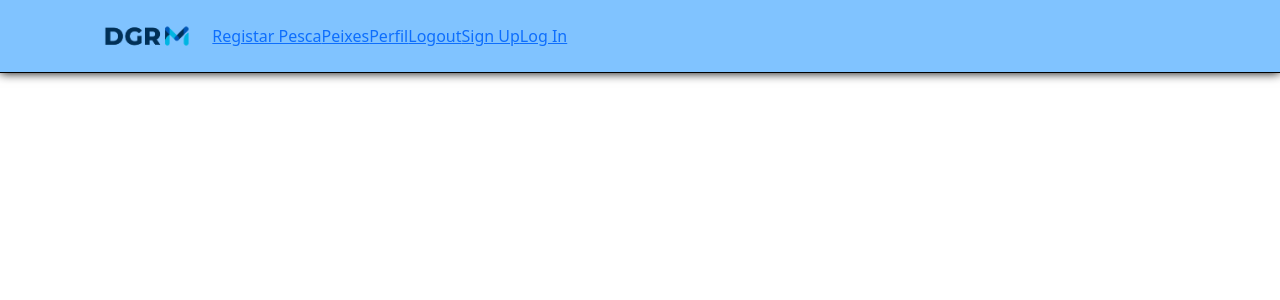
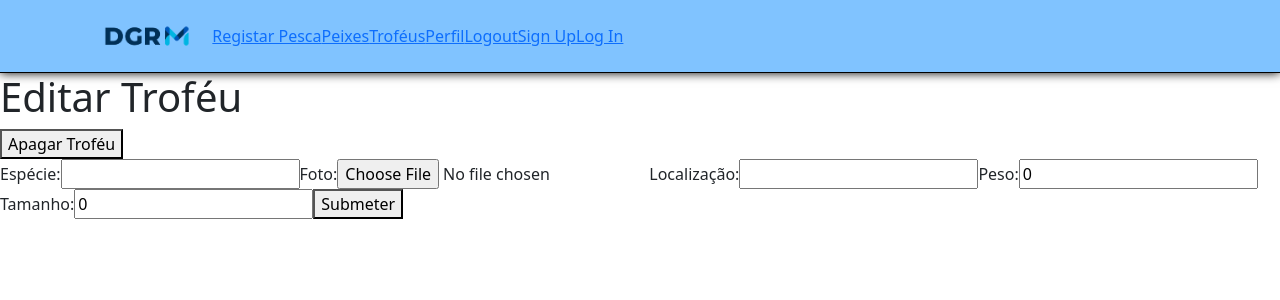
Before and after one commit to PrPedrosa/Project_3_Ironhack, a React (Create React App) app: page /edit/fish/1 in a window 1280 px wide. Shown: the top 300 px of the page. Built offline with nearby package versions, Linux system fonts and the light colour scheme; no server answers.

Commit message:
adds create, edit and delete fish and user fishes page

```diff
--- a/src/App.js
+++ b/src/App.js
@@ -11,6 +11,9 @@ import Private from './components/Private';
 import AnonUser from './components/AnonUser';
 import EditFisheryForm from './pages/EditFisheryForm';
 import EditUserForm from './pages/EditUserForm';
+import AddFishForm from './pages/AddFishForm';
+import EditFishForm from './pages/EditFishForm';
+import UserFishes from './pages/UserFishes';
 
 function App() {
   return (
@@ -40,8 +43,11 @@ function App() {
           </Private>
         }/>
 
-        <Route path='/edit/user' element={<EditUserForm/>}/>
+        <Route path='/edit/user/' element={<EditUserForm/>}/>
         <Route path='/fishes' element={<Fishes/>}/>
+        <Route path='/userfishes' element={<UserFishes/>}/>
+        <Route path='/add/fish/' element={<AddFishForm/>}/>
+        <Route path='/edit/fish/:fishId' element={<EditFishForm/>}/>
       </Routes>
     </div>
   );
--- a/src/components/NavBar.jsx
+++ b/src/components/NavBar.jsx
@@ -26,6 +26,7 @@ function NavBar() {
           <Nav className="me-auto">
             <NavLink to="/add/fishery">Registar Pesca</NavLink>
             <NavLink to="/fishes">Peixes</NavLink>
+            <NavLink to="/userfishes">Troféus</NavLink>
             <NavLink to="/profile">Perfil</NavLink>
             <NavLink to="/" onClick={logout}>Logout</NavLink>
             {user && <p>Olá {user.name}</p>}
--- /dev/null
+++ b/src/pages/AddFishForm.jsx
@@ -0,0 +1,87 @@
+import {useState, useEffect, useContext} from 'react'
+import axios from "axios"
+import {AuthContext} from '../contexts/auth.context';
+import {useNavigate, useParams} from "react-router-dom"
+
+function AddFishForm() {
+    const {user} = useContext(AuthContext)
+
+    const [commonName, setCommonName] = useState("")
+    const [image, setImage] = useState("")
+    const [areaFound, setAreaFound] = useState("")
+    const [weight, setWeight] = useState(0)
+    const [length, setLength] = useState(0)
+    const [loading, setLoading] = useState(false);
+
+    const handleCommonName = (e) => setCommonName(e.target.value)
+    const handleAreaFound = (e) => setAreaFound(e.target.value)
+    const handleWeight = (e) => setWeight(+(e.target.value))
+    const handleLength = (e) => setLength(+(e.target.value))
+    const handleUpload = async (e) => {
+        try {
+          setLoading(true);
+
+          //formData === enctype=multipart/formdata
+          const uploadData = new FormData();
+
+          //add the file to the formData
+          uploadData.append('image', e.target.files[0]);
+
+          //send the file to our api
+          const response = await axios.post(`${process.env.REACT_APP_API_URL}/upload`, uploadData);
+
+          console.log(response.data.fileUrl);
+          setImage(response.data.fileUrl);
+          setLoading(false);
+        } catch (error) {
+          console.log(error);
+          setLoading(false);
+        }
+    };
+    const navigate = useNavigate()
+    const handleSubmit = async (e) => {
+        e.preventDefault()
+        try {
+            const newFish = await axios.post(`${process.env.REACT_APP_API_URL}/userfishes`, {commonName, image, areaFound, weight, length, userId: user._id})
+            console.log(newFish)
+
+            setCommonName("")
+            setImage("")
+            setWeight(0)
+            setAreaFound("")
+            setLength(0)
+
+            navigate("/profile")
+        } catch (error) {
+            console.log(error)
+        }
+    }
+
+  return (
+    <div>
+    <form onSubmit={handleSubmit}>
+        <label htmlFor="commonName">Espécie:</label>
+        <input type="text" name='commonName' id='commonName' value={commonName} onChange={handleCommonName}/>
+
+        <label htmlFor="image">Foto:</label>
+        {image && <img src={image} alt="current"/>}
+        <input type="file" name='image' id='image' onChange={handleUpload}/>
+
+        <label htmlFor="areaFound">Localização:</label>
+        <input type="text" name='areaFound' id='areaFound' value={areaFound} onChange={handleAreaFound}/>
+
+        <label htmlFor="weight">Peso:</label>
+        <input type="number" name='weight' id='weight' value={weight} onChange={handleWeight}/>
+
+        <label htmlFor="length">Tamanho:</label>
+        <input type="number" name='length' id='length' value={length} onChange={handleLength}/>
+
+        {!loading ? <button type="submit">Submeter</button> : <p>A carregar imagem...</p>}
+    </form>
+
+
+    </div>
+  )
+}
+
+export default AddFishForm
--- /dev/null
+++ b/src/pages/EditFishForm.jsx
@@ -0,0 +1,118 @@
+import {useState, useEffect, useContext} from 'react'
+import axios from "axios"
+import {AuthContext} from '../contexts/auth.context';
+import {useNavigate, useParams} from "react-router-dom"
+
+function EditFishForm() {
+    const {user} = useContext(AuthContext)
+    const {fishId} = useParams()
+
+    const [commonName, setCommonName] = useState("")
+    const [image, setImage] = useState("")
+    const [areaFound, setAreaFound] = useState("")
+    const [weight, setWeight] = useState(0)
+    const [length, setLength] = useState(0)
+    const [loading, setLoading] = useState(false);
+
+    const handleCommonName = (e) => setCommonName(e.target.value)
+    const handleAreaFound = (e) => setAreaFound(e.target.value)
+    const handleWeight = (e) => setWeight(+(e.target.value))
+    const handleLength = (e) => setLength(+(e.target.value))
+    const handleUpload = async (e) => {
+        try {
+          setLoading(true);
+
+          //formData === enctype=multipart/formdata
+          const uploadData = new FormData();
+
+          //add the file to the formData
+          uploadData.append('image', e.target.files[0]);
+
+          //send the file to the api
+          const response = await axios.post(`${process.env.REACT_APP_API_URL}/upload`, uploadData);
+
+          console.log(response.data.fileUrl);
+          setImage(response.data.fileUrl);
+          setLoading(false);
+        } catch (error) {
+          console.log(error);
+          setLoading(false);
+        }
+    };
+
+    const getFish = async () => {
+        try {
+          const response = await axios.get(`${process.env.REACT_APP_API_URL}/fishes/${fishId}`);
+
+          const {commonName, image, weight, length, areaFound} = response.data
+            setCommonName(commonName)
+            setImage(image)
+            setWeight(weight)
+            setLength(length)
+            setAreaFound(areaFound)
+
+        } catch (error) {
+          console.log(error);
+        }
+    };
+    useEffect(() => {getFish()}, [])
+
+    const deleteFish = async () => {
+        try {
+            await axios.delete(`${process.env.REACT_APP_API_URL}/fishes/${fishId}/${user._id}`)
+            navigate("/profile")
+            //do toastify?
+        } catch (error) {
+            console.log(error)
+        }
+    }
+
+    const navigate = useNavigate()
+    const handleSubmit = async (e) => {
+        e.preventDefault()
+        try {
+            const newFish = await axios.put(`${process.env.REACT_APP_API_URL}/fishes/${fishId}`, {commonName, image, areaFound, weight, length})
+            console.log(newFish)
+
+            setCommonName("")
+            setImage("")
+            setWeight(0)
+            setAreaFound("")
+            setLength(0)
+
+            navigate("/profile")
+        } catch (error) {
+            console.log(error)
+        }
+    }
+
+  return (
+    <div>
+       <h1>Editar Troféu</h1>
+       <button onClick={deleteFish}>Apagar Troféu</button>
+    <form onSubmit={handleSubmit}>
+        <label htmlFor="commonName">Espécie:</label>
+        <input type="text" name='commonName' id='commonName' value={commonName} onChange={handleCommonName}/>
+
+        <label htmlFor="image">Foto:</label>
+        {image && <img src={image} alt="current"/>}
+        <input type="file" name='image' id='image' onChange={handleUpload}/>
+
+        <label htmlFor="areaFound">Localização:</label>
+        <input type="text" name='areaFound' id='areaFound' value={areaFound} onChange={handleAreaFound}/>
+
+        <label htmlFor="weight">Peso:</label>
+        <input type="number" name='weight' id='weight' value={weight} onChange={handleWeight}/>
+
+        <label htmlFor="length">Tamanho:</label>
+        <input type="number" name='length' id='length' value={length} onChange={handleLength}/>
+
+        {!loading ? <button type="submit">Submeter</button> : <p>A carregar imagem...</p>}
+    </form>
+
+
+    </div>
+  )
+}
+
+export default EditFishForm
--- a/src/pages/EditFisheryForm.jsx
+++ b/src/pages/EditFisheryForm.jsx
@@ -19,23 +19,12 @@ function EditFisheryForm() {
     const [amount, setAmount] = useState(0)
 
     const handleDate = (e) => setDate(e.target.value);
-    const handleLocation = (e) => {
-        setLocation(e.target.value);
-        console.log(e.target.value)
-    }
+    const handleLocation = (e) => setLocation(e.target.value);
     const handleOverallWeight = (e) => setOverallWeight(+(e.target.value));
-    const handleFishCaught = (e) => {
-        setFishCaught(e.target.value)
-        console.log(fishCaught)
-    }
-    const handleWeight = (e) => {
-        setWeight(+(e.target.value))
-        console.log(weight)
-    }
-    const handleAmount = (e) => {
-        setAmount(+(e.target.value))
-        console.log(amount)
-    }
+    const handleFishCaught = (e) => setFishCaught(e.target.value)
+    const handleWeight = (e) => setWeight(+(e.target.value))
+    const handleAmount = (e) => setAmount(+(e.target.value))
+
 
     //handle image
 
@@ -115,7 +104,7 @@ function EditFisheryForm() {
 
     const deleteFishery = async () => {
         try {
-            await axios.delete(`${process.env.REACT_APP_API_URL}/fisheries/${fisheryId}`)
+            await axios.delete(`${process.env.REACT_APP_API_URL}/fisheries/${fisheryId}/${user._id}`)
             navigate("/profile")
             //do toastify?
         } catch (error) {
@@ -149,7 +138,7 @@ function EditFisheryForm() {
 
   return (
     <div>
-        <h1>Nova Pesca</h1>
+        <h1>Editar Pesca</h1>
         <button onClick={deleteFishery}>Apagar pesca</button>
         <form onSubmit={handleSubmit}>
             <label htmlFor="date">Data: </label>
--- a/src/pages/NewFisheryForm.jsx
+++ b/src/pages/NewFisheryForm.jsx
@@ -130,6 +130,7 @@ function NewFisheryForm() {
             </select>
 
             <label htmlFor="image">Foto:</label>
+            {image && <img src={image} alt="current"/>}
             <input type="file" name="image" onChange={handleUpload} />
 
             <label htmlFor="overallWeight">Peso Total (em Kg): </label>
--- a/src/pages/Profile.jsx
+++ b/src/pages/Profile.jsx
@@ -8,6 +8,7 @@ function Profile() {
     const {user, logout} = useContext(AuthContext)
 
     const [allUserFisheries, setAllUserFisheries] = useState(null)
+    const [allUserFishes, setAllUserFishes] = useState(null)
 
     const getFisheries = async () => {
         try {
@@ -17,8 +18,17 @@ function Profile() {
             console.log(error)
         }
     }
+    const getFishes = async () => {
+        try {
+            const response = await axios.get(`${process.env.REACT_APP_API_URL}/userfishes`)
+            setAllUserFishes(response.data.filter(fish => fish.userId === user._id))
+        } catch (error) {
+            console.log(error)
+        }
+    }
 
     useEffect(() => {getFisheries()}, [user])
+    useEffect(() => {getFishes()}, [user])
 
   return (
     <div>
@@ -29,7 +39,8 @@ function Profile() {
       <p>{user.email}</p>
       <p>Nº Cartão: {user.sustainableFisherNumber}</p>
       <button onClick={logout}>logout</button>
-      <Link to={`/edit/user/${user._id}`}>Editar Perfil</Link>
+      <Link to={`/edit/user/`}>Editar Perfil</Link>
+      <Link to={`/add/fish/`}>Adicionar Troféu</Link>
       </div>}
       {allUserFisheries && allUserFisheries.map(fishery => {
         return (
@@ -38,6 +49,14 @@ function Profile() {
             </div>
         )
       })}
+      {allUserFishes && allUserFishes.map(fish => {
+        return (
+          <div>
+            <p>{fish.commonName}</p>
+            <Link to={`/edit/fish/${fish._id}`}>Editar troféu</Link>
+          </div>
+        )
+      })}
     </div>
   )
 }
--- /dev/null
+++ b/src/pages/UserFishes.jsx
@@ -0,0 +1,36 @@
+import axios from "axios"
+import { useState, useEffect, useContext } from "react"
+import { AuthContext } from '../contexts/auth.context';
+import { Link } from "react-router-dom";
+import Fish from "../components/Fish"
+
+function UserFishes() {
+    const [allUserFishes, setAllUserFishes] = useState(null)
+    const {user} = useContext(AuthContext)
+
+    const getFishes = async() => {
+        try {
+            const response = await axios.get(`${process.env.REACT_APP_API_URL}/userfishes`)
+            setAllUserFishes(response.data)
+        } catch (error) {
+            console.log(error)
+        }
+    }
+    useEffect(() => {getFishes()}, [])
+
+  return (
+    <div>
+        {allUserFishes && allUserFishes.map(fish => {
+            return(
+                <div>
+                  <p>{fish.commonName}</p>
+                  <img src={fish.image} alt={fish.commonName} />
+                  {fish.userId === user._id && <Link to={`/edit/fish/${fish._id}`}>Editar Troféu</Link>}
+                </div>
+            )
+        })}
+    </div>
+  )
+}
+
+export default UserFishes
```
